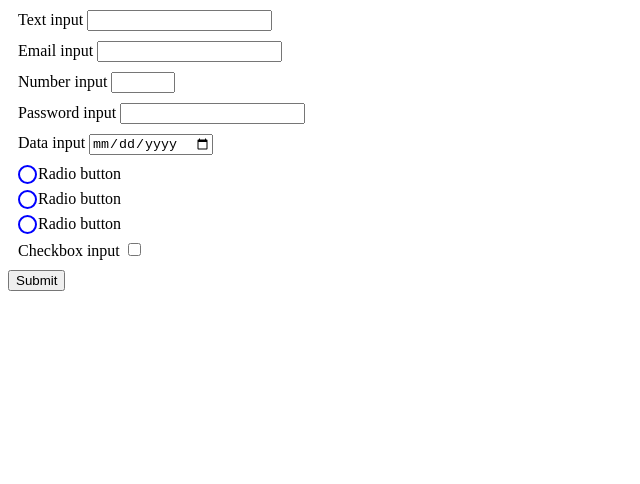
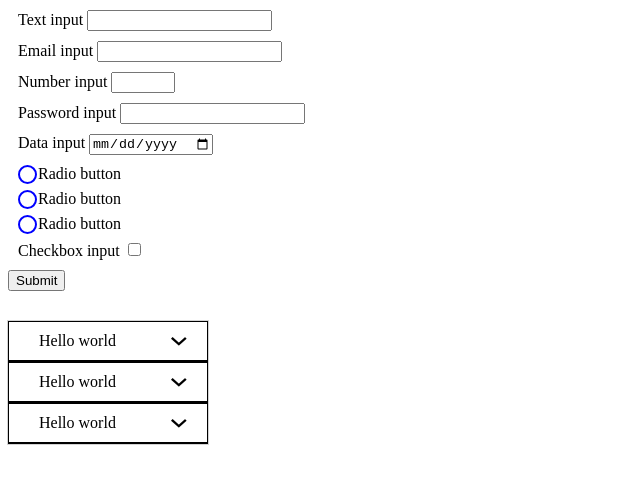
Before and after one commit to anddrews/test-it, a website: page src/index.html in a window 1280 px wide. Shown: the whole page, without its empty margins (0-640 px from the left). Drawn offline with nearby package versions, Linux system fonts and the light colour scheme; files that its build step writes are made by us from their sources.

Commit message:
accordion

```diff
--- a/src/index.html
+++ b/src/index.html
@@ -3,6 +3,7 @@
   <head>
     <meta charset="UTF-8">
     <link rel="stylesheet" href="./css/main.css">
+    <link href="https://stackpath.bootstrapcdn.com/font-awesome/4.7.0/css/font-awesome.min.css" rel="stylesheet" integrity="sha384-wvfXpqpZZVQGK6TAh5PVlGOfQNHSoD2xbE+QkPxCAFlNEevoEH3Sl0sibVcOQVnN" crossorigin="anonymous">
     <script src="./js/main.js"></script>
     <title>Hello world</title>
   </head>
@@ -46,5 +47,49 @@
       </label>
       <button>Submit</button>
     </form>
+    <div class="accordeon">
+      <input id="input" type="radio" class="input1" name="accordeon">
+      <input id="input2" type="radio" class="input2" name="accordeon">
+      <input id="input3" type="radio" class="input3" name="accordeon">
+      <label for="input" class="accordeon__item input1">
+        Hello world
+      </label>
+      <div class="accordeon__description input1">
+        Lorem ipsum dolor sit amet, consectetur adipiscing elit,
+        sed do eiusmod tempor incididunt ut labore et dolore magna
+        aliqua. Ut enim ad minim veniam, quis nostrud exercitation
+        ullamco laboris nisi ut aliquip ex ea commodo consequat.
+        Duis aute irure dolor in reprehenderit in voluptate velit
+        esse cillum dolore eu fugiat nulla pariatur. Excepteur sint
+        occaecat cupidatat non proident, sunt in culpa qui officia
+        deserunt mollit anim id est laborum.
+      </div>
+      <label for="input2" class="accordeon__item input2">
+        Hello world
+      </label>
+      <div class="accordeon__description input2">
+        Lorem ipsum dolor sit amet, consectetur adipiscing elit,
+        sed do eiusmod tempor incididunt ut labore et dolore magna
+        aliqua. Ut enim ad minim veniam, quis nostrud exercitation
+        ullamco laboris nisi ut aliquip ex ea commodo consequat.
+        Duis aute irure dolor in reprehenderit in voluptate velit
+        esse cillum dolore eu fugiat nulla pariatur. Excepteur sint
+        occaecat cupidatat non proident, sunt in culpa qui officia
+        deserunt mollit anim id est laborum.
+      </div>
+      <label for="input3" class="accordeon__item input3">
+        Hello world
+      </label>
+      <div class="accordeon__description input3">
+        Lorem ipsum dolor sit amet, consectetur adipiscing elit,
+        sed do eiusmod tempor incididunt ut labore et dolore magna
+        aliqua. Ut enim ad minim veniam, quis nostrud exercitation
+        ullamco laboris nisi ut aliquip ex ea commodo consequat.
+        Duis aute irure dolor in reprehenderit in voluptate velit
+        esse cillum dolore eu fugiat nulla pariatur. Excepteur sint
+        occaecat cupidatat non proident, sunt in culpa qui officia
+        deserunt mollit anim id est laborum.
+      </div>
+    </div>
   </body>
 </html>
--- a/src/main.scss
+++ b/src/main.scss
@@ -1,3 +1,8 @@
+@font-face {
+  font-family: 'icons';
+  src: url('../fonts/sap-icofonts.woff');
+}
+
 html * {
   // outline: 1px solid red;
 }
@@ -70,3 +75,53 @@ input[type="radio"]:checked + .radio-button:after {
 input[type="radio"]:checked + .radio-button {
   color: red;
 }
+
+.accordeon {
+  margin-top: 30px;
+  width: 200px;
+  outline: 1px solid lightgrey;
+}
+
+.input {
+  display: none;
+}
+
+.accordeon__item {
+  border: 1px solid black;
+  display: block;
+  padding: 10px 30px;
+  margin: 0;
+  cursor: pointer;
+  position: relative;
+}
+
+.accordeon__item:after {
+  content: '\E00D';
+  display: block;
+  font-family: 'icons';
+  position: absolute;
+  top: 50%;
+  right: 20px;
+  transform: translateY(-50%);
+}
+
+.input1:checked ~ .accordeon__item.input1:after,
+.input2:checked ~ .accordeon__item.input2:after,
+.input3:checked ~ .accordeon__item.input3:after {
+  content: '\E00F';
+}
+
+.accordeon__description {
+  max-height: 0;
+  overflow: hidden;
+  transition: max-height .5s ease;
+  border: 1px solid black;
+  border-top: none;
+}
+
+.input1:checked ~ .accordeon__description.input1,
+.input2:checked ~ .accordeon__description.input2,
+.input3:checked ~ .accordeon__description.input3 {
+  max-height: 100vh;
+  transition: max-height .5s ease;
+}
```
Also changed, not shown: src/fonts/sap-icofonts.woff (added).
